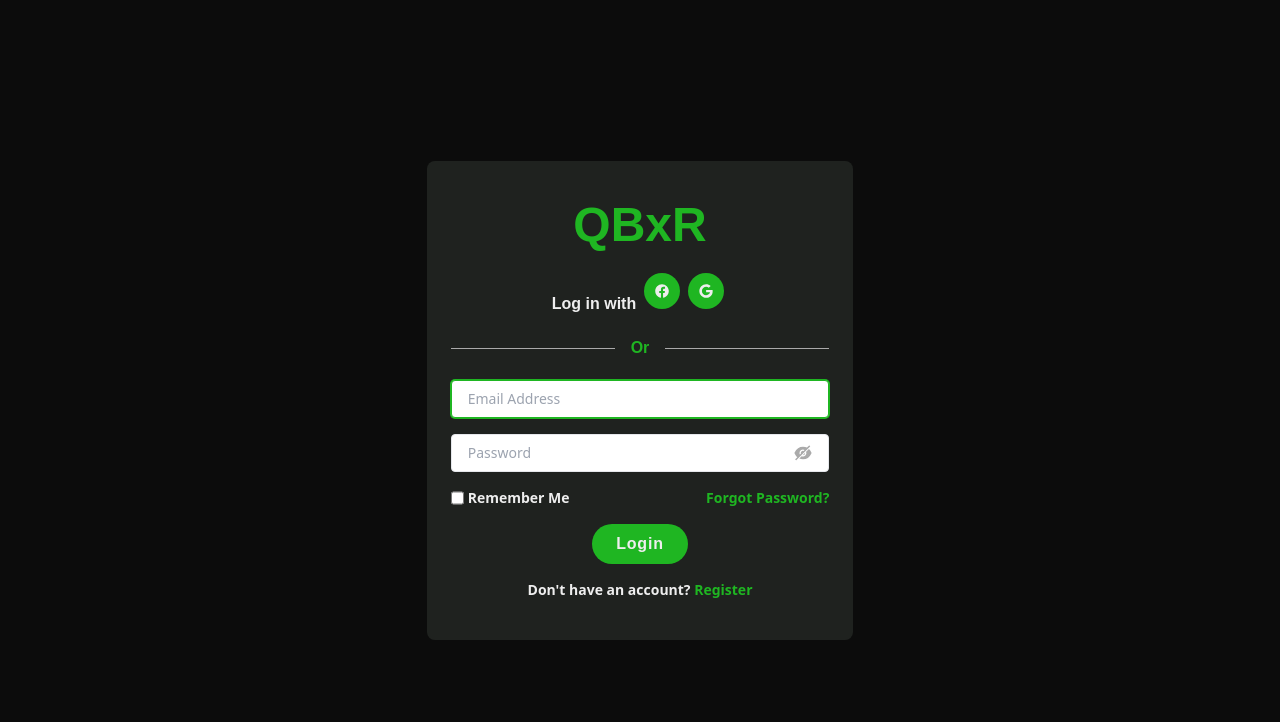
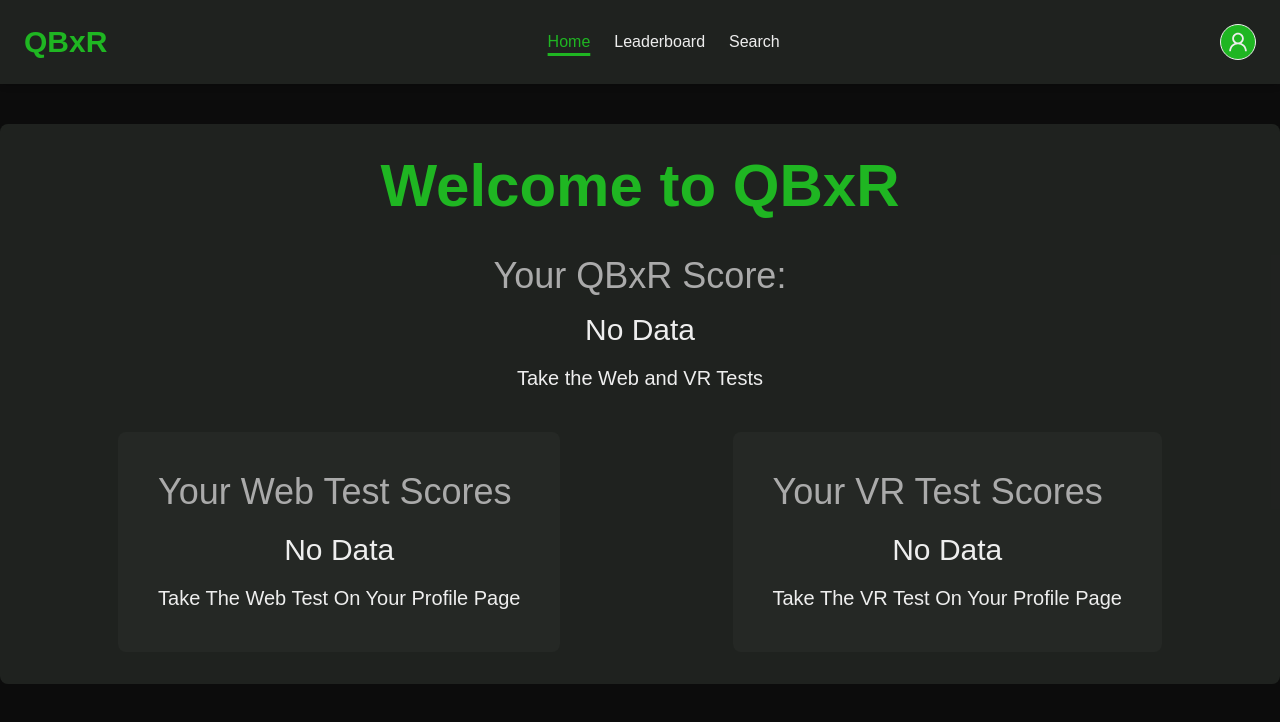
Before and after one commit to Ryan-W31/QBxR, a React (Create React App) app in the folder client/: page /home in a window 1280 px wide. Before the commit this address led to /login. Shown: the top 722 px of the page. Built offline with nearby package versions, Linux system fonts and the light colour scheme.

Commit message:
Added Home Page functionality

```diff
--- a/client/src/App.js
+++ b/client/src/App.js
@@ -26,9 +26,9 @@ function App() {
             <Route path="forgotpassword" element={<ForgotPasswordPage />} />
             <Route path="vr" element={<VRPage />} />
 
-            <Route element={<ProtectedRoutes />}>
-              <Route path="home" element={<HomePage />} />
-            </Route>
+            {/* <Route element={<ProtectedRoutes />}> */}
+            <Route path="home" element={<HomePage />} />
+            {/* </Route> */}
           </Route>
         </Routes>
       </Router>
--- a/client/src/components/NavBar.jsx
+++ b/client/src/components/NavBar.jsx
@@ -41,7 +41,7 @@ const NavBar = ({ showMenu, toggleMenu, isLandingPage }) => {
             </div>
             <Link
               to="/login"
-              className="hidden py-2 px-6 text-light-primary bg-green-primary rounded-full baseline hover:bg-green-secondary md:block"
+              className="hidden py-2 px-6 text-light-primary bg-green-primary rounded-full baseline hover:bg-green-secondary md:block font-Audiowide"
             >
               Sign In
             </Link>
--- /dev/null
+++ b/client/src/components/ProgressBar.jsx
@@ -0,0 +1,44 @@
+import React from "react";
+
+const ProgressBar = ({ title, score }) => {
+  function textColor(scoreColor) {
+    if (scoreColor < 50) {
+      return "text-red-500";
+    } else if (scoreColor < 70) {
+      return "text-yellow-600";
+    } else {
+      return "text-green-primary";
+    }
+  }
+
+  function barColor(scoreColor) {
+    if (scoreColor < 50) {
+      return "bg-red-500";
+    } else if (scoreColor < 70) {
+      return "bg-yellow-600";
+    } else {
+      return "bg-green-primary";
+    }
+  }
+
+  return (
+    <div className="mb-10">
+      <div class="flex justify-between mb-1">
+        <span className={`text-base font-medium ${textColor(score)}`}>
+          {title}
+        </span>
+        <span className={`text-sm font-medium ${textColor(score)}`}>
+          {score}
+        </span>
+      </div>
+      <div className="w-full rounded-full h-2.5 bg-dark-primary">
+        <div
+          className={`${barColor(score)} h-2.5 rounded-full`}
+          style={{ marginRight: `${100 - score}%` }}
+        ></div>
+      </div>
+    </div>
+  );
+};
+
+export default ProgressBar;
--- a/client/src/pages/HomePage.jsx
+++ b/client/src/pages/HomePage.jsx
@@ -3,13 +3,26 @@ import React, { useState } from "react";
 import NavBar from "../components/NavBar";
 import MobileMenu from "../components/MobileMenu";
 import ScrollToTop from "../components/ScrollToTop";
+import ProgressBar from "../components/ProgressBar";
 
 const HomePage = () => {
   const [showMenu, setShowMenu] = useState(false);
+  const [hasWebData, setHasWebData] = useState(false);
+  const [hasVRData, setHasVRData] = useState(false);
 
   const toggleMenu = () => {
     setShowMenu((prevState) => !prevState);
   };
+
+  function checkData() {
+    if (!hasWebData && !hasVRData) {
+      return <p className="text-xl">Take the Web and VR Tests</p>;
+    } else if (!hasWebData) {
+      return <p className="text-xl">Take the Web Test</p>;
+    } else {
+      return <p className="text-xl">Take the VR Test</p>;
+    }
+  }
 
   const content = (
     <div className="h-screen bg-dark-primary">
@@ -24,6 +37,61 @@ const HomePage = () => {
         toggleMenu={toggleMenu}
         isLandingPage={false}
       />
+
+      <div className="container flex flex-col mx-auto mt-10 space-y-12 md:space-y-0 bg-dark-secondary/80 p-8 rounded-lg justify-center">
+        <div className="text-center justify-center font-Audiowide">
+          <h1 className="text-green-primary font-bold text-6xl">
+            Welcome to QBxR
+          </h1>
+          <div className="text-light-primary m-10 text-4xl">
+            <p className="text-light-secondary">Your QBxR Score:</p>
+            {hasWebData && hasVRData ? (
+              <p className="m-4 text-3xl">85</p>
+            ) : (
+              <div>
+                <p className="m-4 text-3xl">No Data</p>
+                {checkData()}
+              </div>
+            )}
+          </div>
+        </div>
+        <div className="flex flex-row justify-around font-Audiowide">
+          <div className="flex flex-col text-light-secondary p-10 bg-dark-secondary rounded-lg">
+            <p className="text-4xl mb-5 align-center">Your Web Test Scores</p>
+            {!hasWebData ? (
+              <div className="text-center text-light-primary">
+                <p className="text-3xl justify-center mb-4">No Data</p>
+                <p className="text-xl">
+                  Take The Web Test On Your Profile Page
+                </p>
+              </div>
+            ) : (
+              <div>
+                <ProgressBar title={"Reaction Test"} score={35} />
+                <ProgressBar title={"Play Identification"} score={55} />
+                <ProgressBar title={"Defense Reading"} score={75} />
+                <ProgressBar title={"Critical Thinking"} score={95} />
+              </div>
+            )}
+          </div>
+          <div className="flex flex-col text-light-secondary p-10 bg-dark-secondary rounded-lg">
+            <p className="text-4xl mb-5 align-center">Your VR Test Scores</p>
+            {!hasVRData ? (
+              <div className="text-center text-light-primary">
+                <p className="text-3xl justify-center mb-4">No Data</p>
+                <p className="text-xl">Take The VR Test On Your Profile Page</p>
+              </div>
+            ) : (
+              <div>
+                <ProgressBar title={"Reaction Test"} score={35} />
+                <ProgressBar title={"Play Identification"} score={55} />
+                <ProgressBar title={"Defense Reading"} score={75} />
+                <ProgressBar title={"Critical Thinking"} score={95} />
+              </div>
+            )}
+          </div>
+        </div>
+      </div>
     </div>
   );
 
```
